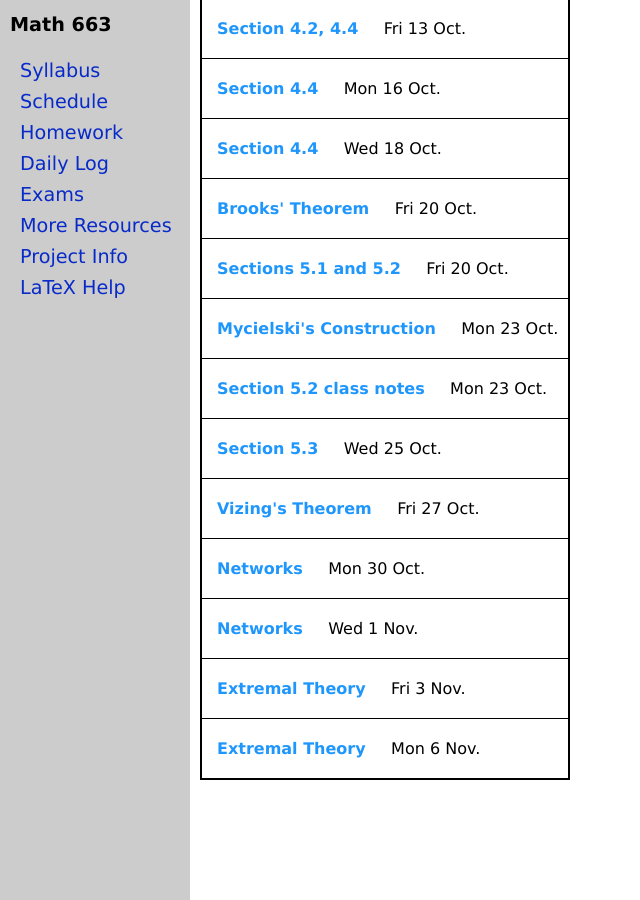
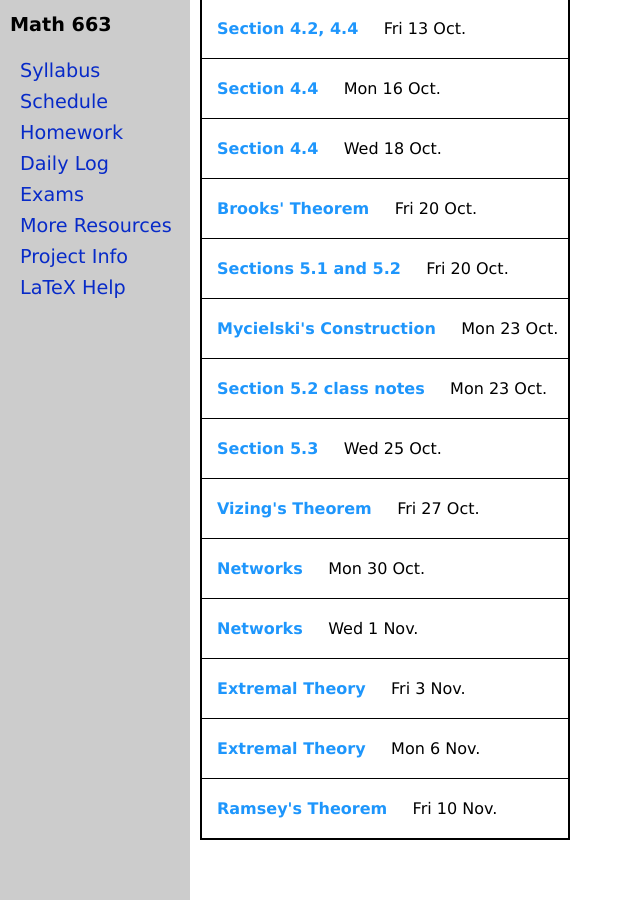
Before and after one commit to jrfaudree/GradGT, a Jekyll site: the page built from dailylog.md, in a window 1280 px wide and 900 px high, scrolled down 1004 px. Shown: the whole window, without its empty margins (0-640 px from the left). Built offline with Jekyll 4.4.1, drawn with Linux system fonts in a browser that asks for light colours.

Commit message:
Update dailylog.yml

```diff
--- a/_data/dailylog.yml
+++ b/_data/dailylog.yml
@@ -85,3 +85,6 @@ dailylog:
 - name: Extremal Theory
   date: Mon 6 Nov
   url: InClassNotes-mon-nov-6.pdf
+- name: Ramsey's Theorem
+  date: Fri 10 Nov
+  url: InClassNotes-fri-10-nov.pdf
```
